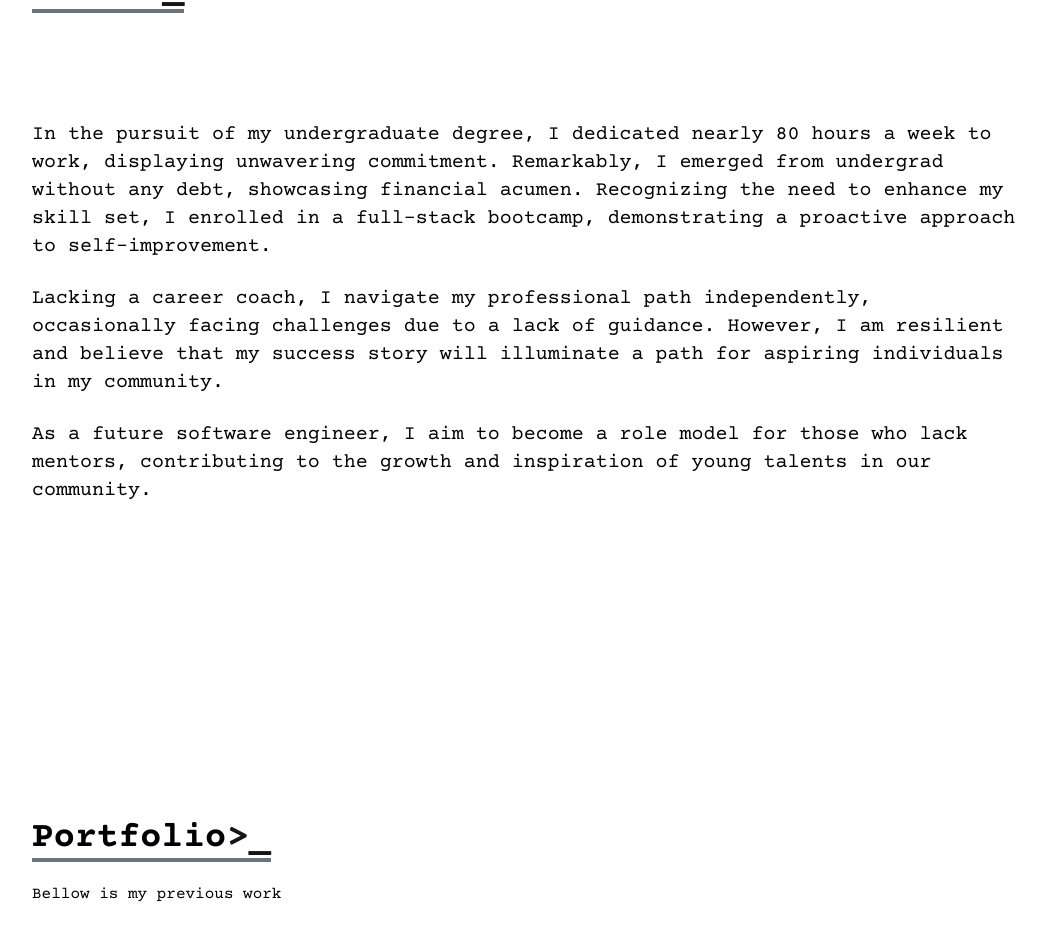
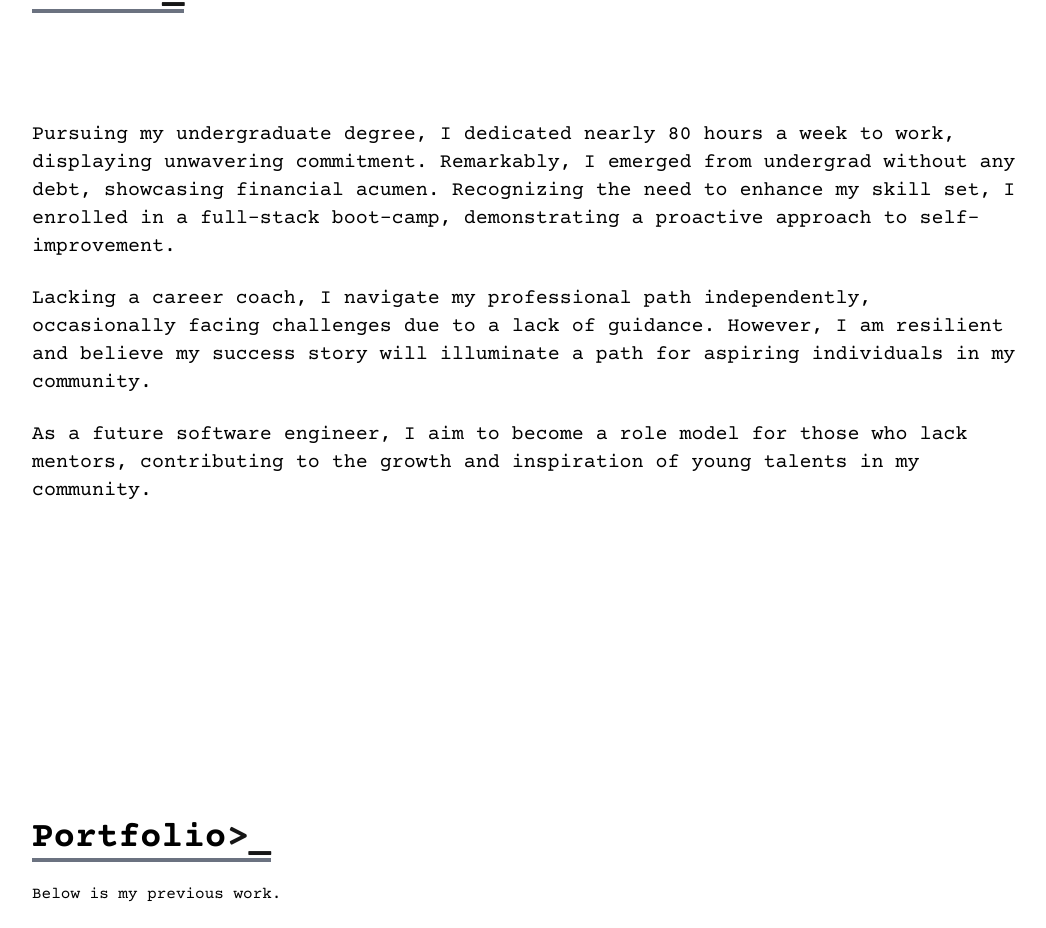
Before and after one commit to ikundaE/one-portfolio, a React (Create React App) app: page / in a window 1280 px wide. Shown: the part 887-1815 px from the top of the page, without its empty margins (112-1158 px from the left). Built offline with nearby package versions, Linux system fonts and the light colour scheme.

Commit message:
newer resume

```diff
--- a/src/components/About.jsx
+++ b/src/components/About.jsx
@@ -27,13 +27,13 @@ function About() {
                         </div>
                 </div>
                 <p className='text-xl mt-20'>
-                    In the pursuit of my undergraduate degree,
+                    Pursuing my undergraduate degree,
                     I dedicated nearly 80 hours a week to work,
                     displaying unwavering commitment. Remarkably,
                     I emerged from undergrad without any debt,
                     showcasing financial acumen. Recognizing the
                     need to enhance my skill set, I enrolled in
-                    a full-stack bootcamp, demonstrating a proactive
+                    a full-stack boot-camp, demonstrating a proactive
                     approach to self-improvement.
                 </p>
                 <br />
@@ -42,7 +42,7 @@ function About() {
                     Lacking a career coach, I navigate my professional
                     path independently, occasionally facing challenges
                     due to a lack of guidance. However, I am resilient
-                    and believe that my success story will illuminate
+                    and believe my success story will illuminate
                     a path for aspiring individuals in my community.
                 </p>
                 <br />
@@ -51,7 +51,7 @@ function About() {
                     As a future software engineer, I aim to become a
                     role model for those who lack mentors, contributing
                     to the growth and inspiration of
-                    young talents in our community.
+                    young talents in my community.
                 </p>
             </div>
         </div>
--- a/src/components/Portfolio.jsx
+++ b/src/components/Portfolio.jsx
@@ -36,6 +36,7 @@ function Portfolio() {
             src: zork,
             repoLink:'https://github.com/burlingtoncodeacademy-students/zorkington-ikundaE'
         },
+
     ]
     return (
 
@@ -60,7 +61,7 @@ function Portfolio() {
                             </p>
                             <span className='border-b-4 border-gray-500 absolute left-0 w-full'></span>
                         </div>
-                        <p className='py-6'> Bellow is my previous work</p>
+                        <p className='py-6'> Below is my previous work.</p>
                     </div>
 
                     <div className=' grid sm:grid-cols-2 md:grid-cols-3 gap-8 px-12 sm:px-0'>
--- a/src/index.css
+++ b/src/index.css
@@ -14,3 +14,7 @@
         font-family: 'Courier Prime', monospace;
     }
 }
+
+/* *:hover {
+    outline: 1px blue solid;
+} */
```
Also changed, not shown: 1 other file (tests, documents, lock files or other folders).
